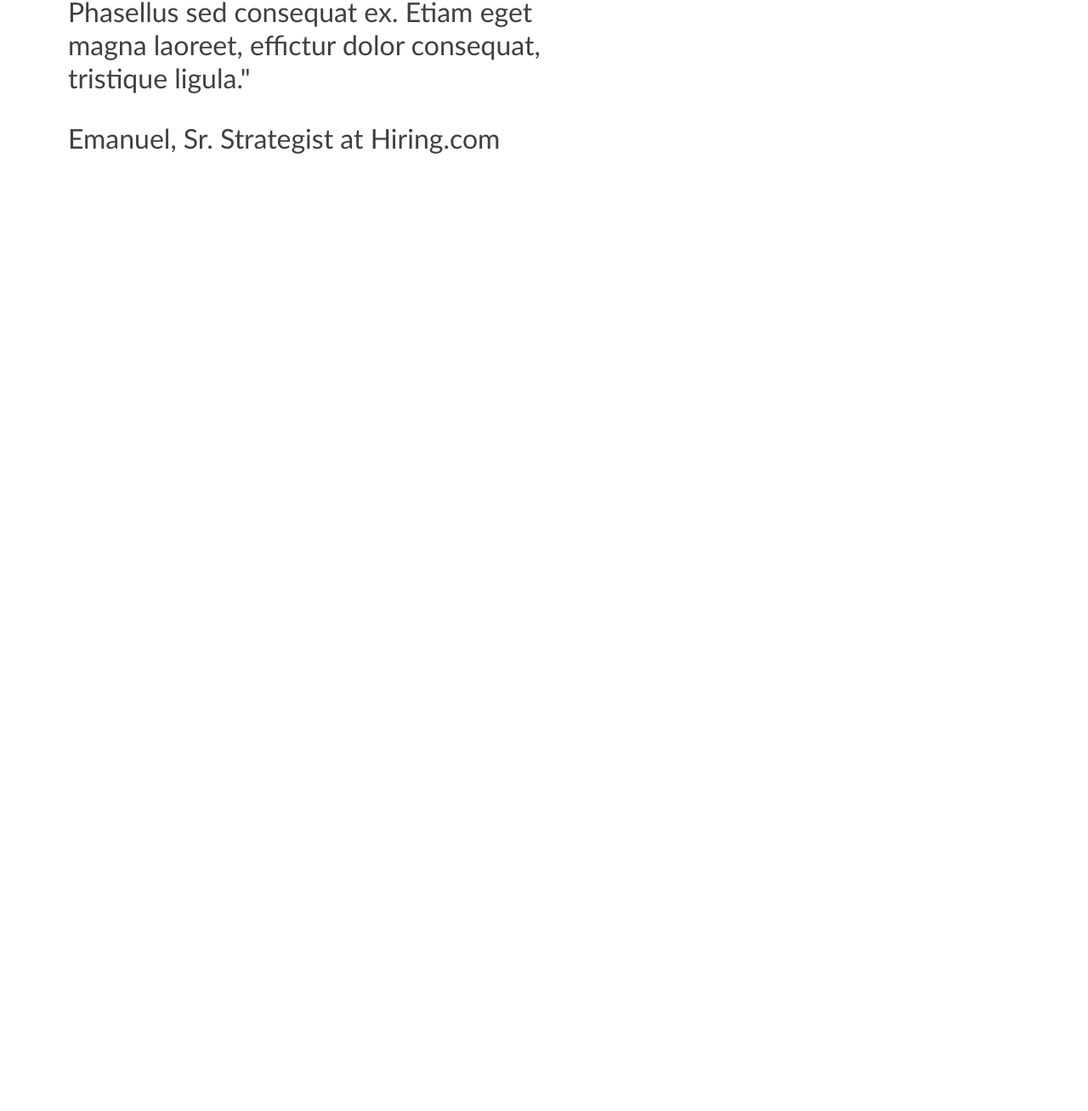
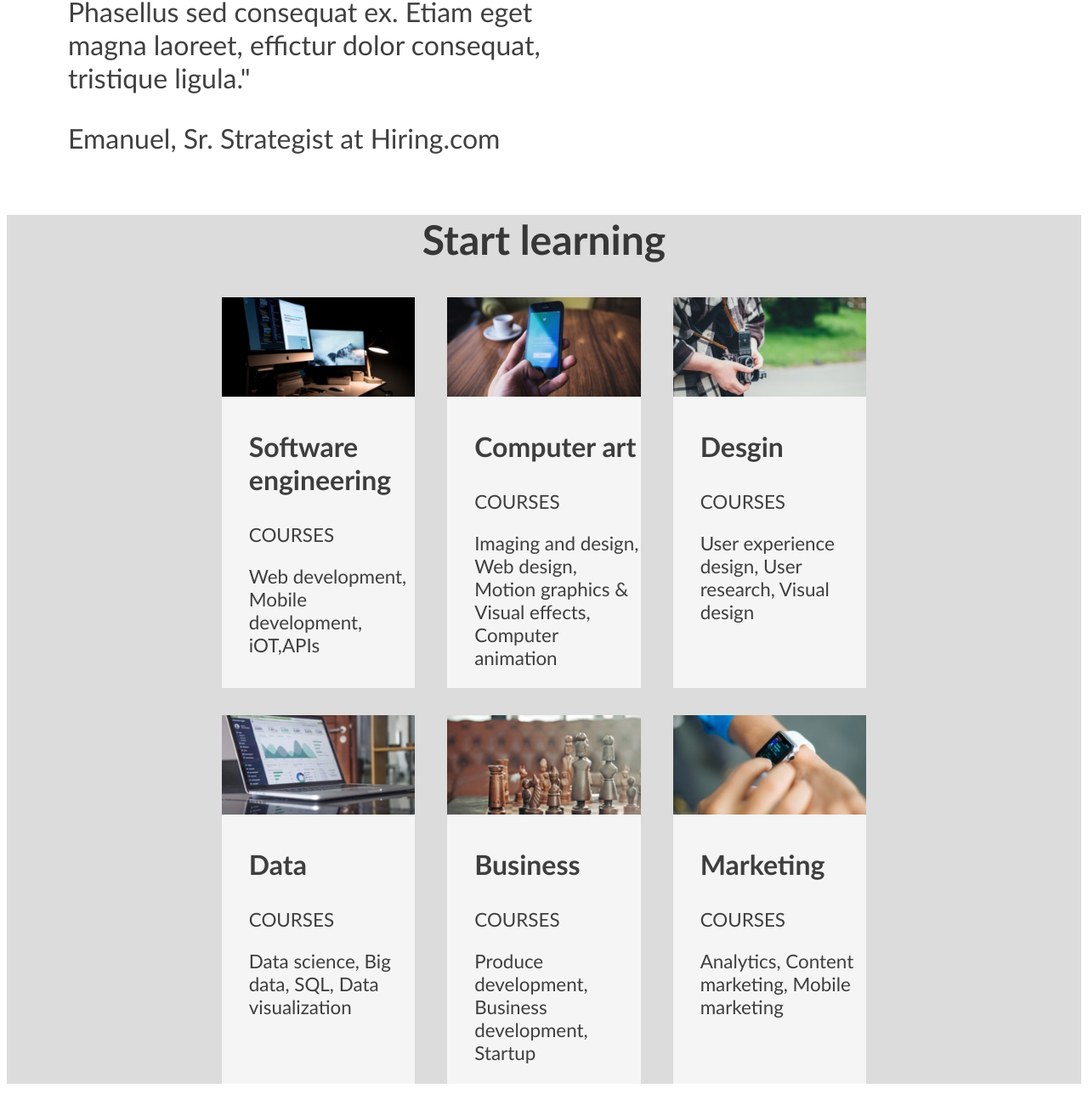
Before and after one commit to Ace360-dotcom/colmar, a plain HTML site: page index.html in a window 1280 px wide. Shown: the part 1976-3284 px from the top of the page at 85% size. Before the commit the page ends 2198 px from the top, so only its background shows below. Drawn offline with Linux system fonts and the light colour scheme.

Commit message:
last commit

```diff
--- a/index.html
+++ b/index.html
@@ -1,6 +1,7 @@
 <!DOCTYPE html>
 <html>
     <head>
+        <meta name="viewport" content="width=device-width, initial-scale=1" />
         <link rel="stylesheet" href="resources/css/styles.css">
     </head>
 
@@ -73,7 +74,62 @@
                     </section>
                 </aside>
             </section>
-            <section></section>
+
+            <section class="startLearning">
+                <h1 id="startLearning">Start learning</h1>
+                <article>
+                    <section>
+                        <img src="resources/images/course-software.jpg">
+                        <h3>Software engineering</h3>
+                        <p>COURSES</p>
+                        <p>Web development, Mobile development, iOT,APIs</p>
+                    </section>
+                    <section>
+                        <img src="resources/images/course-computer-art.jpg">
+                        <h3>Computer art</h3>
+                        <p>COURSES</p>
+                        <p>Imaging and design, Web design,
+                            Motion graphics & Visual effects,
+                            Computer animation
+                        </p>
+                    </section>
+                    <section>
+                        <img src="resources/images/course-design.jpg">
+                        <h3>Desgin</h3>
+                        <p>COURSES</p>
+                        <p>User experience design, User research,
+                            Visual design
+                        </p>
+                    </section>
+                </article>
+                <article>
+                    <section>
+                        <img src="resources/images/course-data.jpg">
+                        <h3>Data</h3>
+                        <p>COURSES</p>
+                        <p>Data science, Big data,
+                            SQL, Data visualization
+                        </p>
+                    </section>
+                    <section>
+                        <img src="resources/images/course-business.jpg">
+                        <h3>Business</h3>
+                        <p>COURSES</p>
+                        <p>Produce development, Business development,
+                            Startup
+                        </p>
+                    </section>
+                    <section>
+                        <img src="resources/images/course-marketing.jpg">
+                        <h3>Marketing</h3>
+                        <p>COURSES</p>
+                        <p>Analytics, Content marketing,
+                            Mobile marketing
+                        </p>
+                    </section>
+                </article>
+
+            </section>
             <section></section>
             <section></section>
         </main>
--- a/resources/css/styles.css
+++ b/resources/css/styles.css
@@ -138,3 +138,39 @@ menu{
 .informationMain aside section div a:hover{
     color: white;
 }
+.startLearning article{
+    margin-left: 20%;
+    margin-right: 20%;
+    display: flex;
+    justify-content: space-between;
+    margin-bottom: 32px;
+}
+.startLearning section{
+    background-color: whitesmoke;
+    width: 30%;
+    text-wrap: wrap;
+    cursor:pointer
+
+}
+.startLearning section:hover{
+    background-color:lightskyblue;
+}
+.startLearning{
+    background-color: gainsboro;
+}
+.startLearning h1{
+    text-align: center;
+}
+h3{
+    font-size:1rem;
+    padding-left:32px;
+
+}
+.startLearning p{
+    font-size: 0.70rem;
+    padding-left:32px;
+}
+
+.startLearning img{
+    width: 100%;
+}
```
